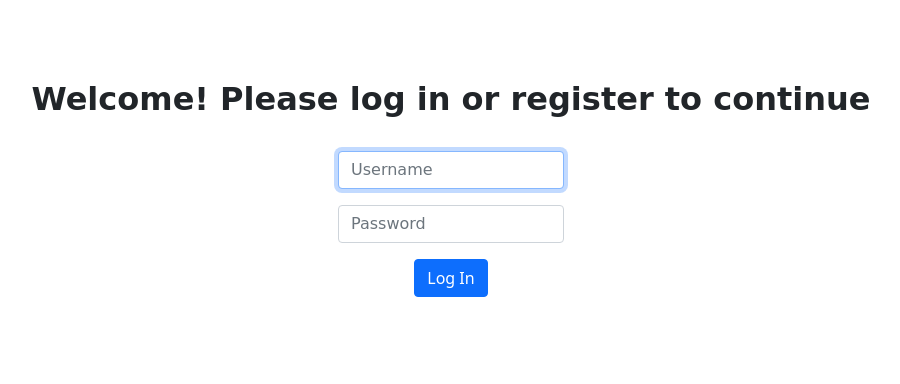
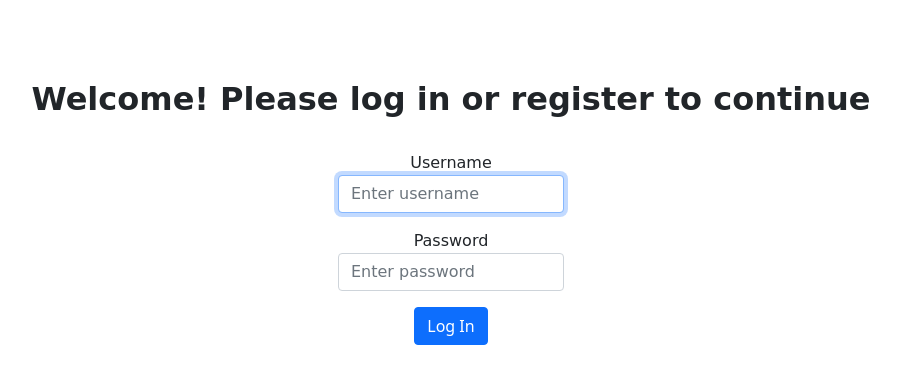
Before and after one commit to jliu0327/mental_health_tracker, a Flask app: page /login in a window 1280 px wide. Shown: the part 64-448 px from the top of the page, without its empty margins (189-1089 px from the left). Run offline with Flask 3, Linux system fonts and the light colour scheme.

Commit message:
Added label to goals page

```diff
--- a/app.py
+++ b/app.py
@@ -256,7 +256,7 @@ def goal_tracker():
         goals = request.form.get("set_goals")
         category = request.form.get("category")
         description = request.form.get("description")
-        due_date = request.form.get("date")
+        due_date = request.form.get("target_date")
         priority = request.form.get("priority")
 
         if not goals:
--- a/templates/login.html
+++ b/templates/login.html
@@ -19,10 +19,12 @@
     <form action="/login" method="post">
         <h2 style="margin-bottom: 2rem;">Welcome! Please log in or register to continue</h2>
         <div class="mb-3">
-            <input autocomplete="off" autofocus class="form-control mx-auto w-auto" name="username" placeholder="Username" type="text">
+            <label for="username">Username</label>
+            <input autocomplete="off" autofocus class="form-control mx-auto w-auto" name="username" id="username" placeholder="Enter username" type="text">
         </div>
         <div class="mb-3">
-            <input autocomplete="off" class="form-control mx-auto w-auto" name="password" placeholder="Password" type="password">
+            <label for="password">Password</label>
+            <input autocomplete="off" class="form-control mx-auto w-auto" name="password" id="password" placeholder="Enter password" type="password">
         </div>
         <button class="btn btn-primary" type="submit">Log In</button>
     </form>
```
Also changed, not shown: templates/goal.html (+18 -8 lines).
